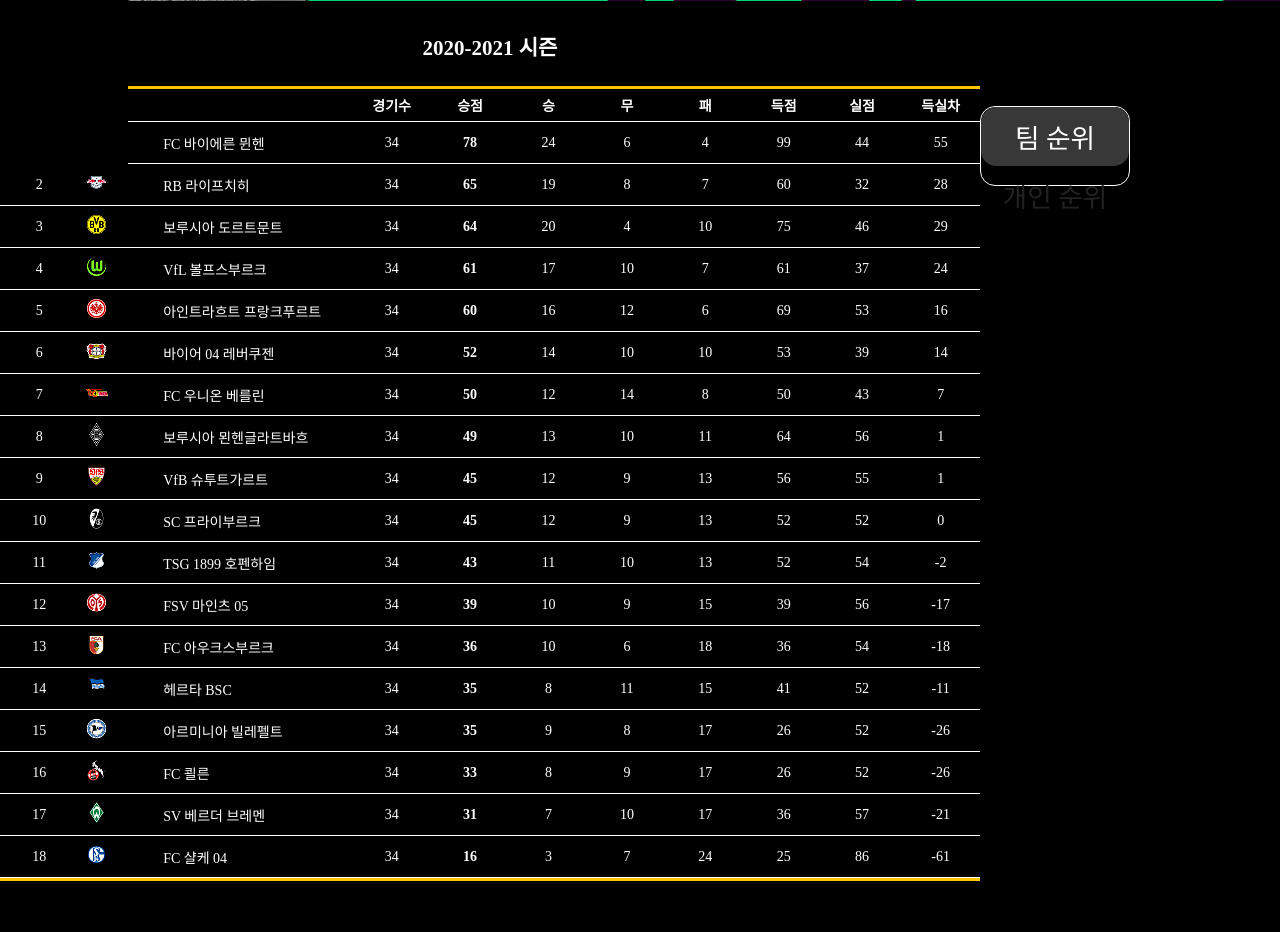
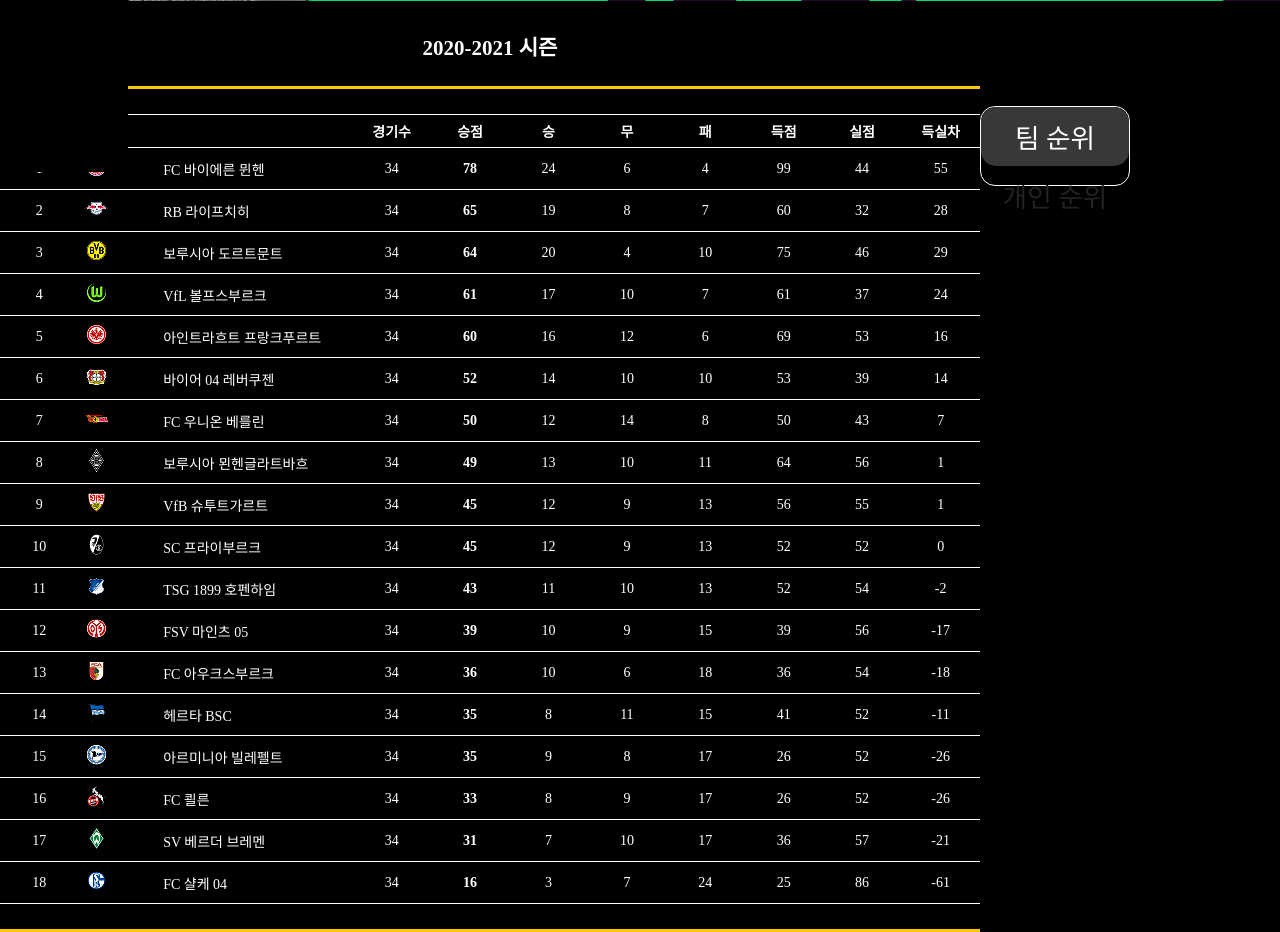
Before and after one commit to Dayong-Im/CMD-project7, a PHP site: page /table_bun.php in a window 1280 px wide. Shown: the part 699-1631 px from the top of the page. Before the commit the page ends 1580 px from the top, so only its background shows below. Run offline with PHP 8.4, Linux system fonts and the light colour scheme; some libraries are stand-ins or nearby versions; some web fonts are replaced.

Commit message:
Modify Table css

```diff
--- a/css/table_epl.css
+++ b/css/table_epl.css
@@ -89,12 +89,13 @@
     }
     table {
         margin-top: 25px;
+        margin-bottom: 200px;
         border-top: solid #ffc400;
         border-bottom: solid #ffc400;
         border-left: none;
         border-right: none;
         border-collapse: collapse;
-        font-family: "나눔고딕";
+        /*font-family: "나눔고딕";*/
         color: white;
         display: flex;
         justify-content: center;
@@ -107,3 +108,8 @@
     .logo{ text-align: left; }
     .seq { text-align: center; }
     .point{ font-weight: bold; }
+    tbody {
+        border-top: solid 1px white;
+        margin-top: 25px;
+        margin-bottom: 25px;
+    }
```
Also changed, not shown: team_table.php (+11 -6 lines).
